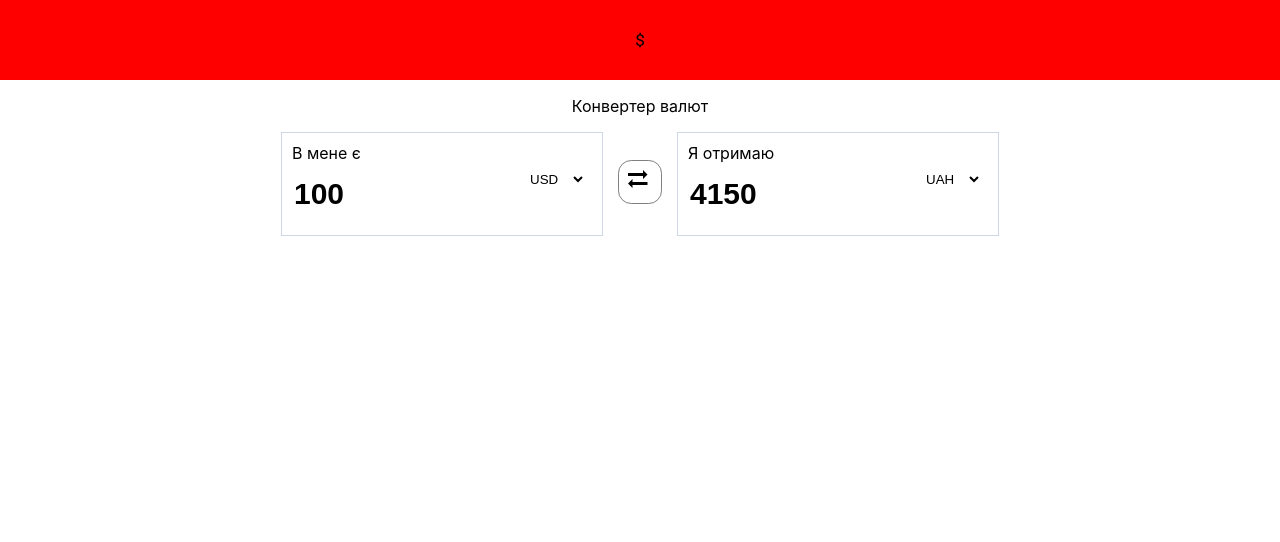
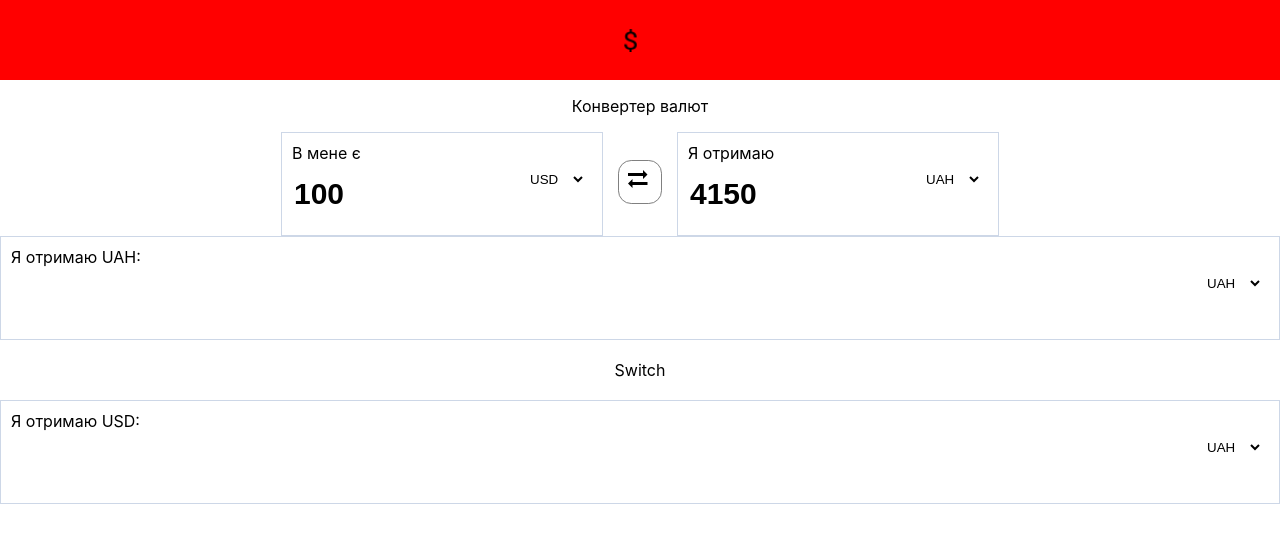
Before and after one commit to Olha36/Currency-converter, a React (Create React App) app: page / in a window 1280 px wide. Shown: the top 542 px of the page. Built offline with nearby package versions, Linux system fonts and the light colour scheme; no server answers.

Commit message:
Сalculator is added

```diff
--- a/src/App.css
+++ b/src/App.css
@@ -6,7 +6,6 @@
   background-color: red;
   min-height: 10vh;
   display: flex;
-  flex-direction: column;
   align-items: center;
   justify-content: center;
   font-size: calc(10px + 2vmin);
--- a/src/App.js
+++ b/src/App.js
@@ -3,6 +3,7 @@ import dollar from './dollar.png'
 import './App.css'
 import Main from './Components/Main'
 import Converter from './Components/Converter'
+import Calculator from './Components/Converterfunctional'
 let URL = 'https://bank.gov.ua/NBUStatService/v1/statdirectory/exchange?json'
 
 function App() {
@@ -23,9 +24,11 @@ function App() {
     <div className="App">
       <header className="App-header">
         <img src={dollar} alt="dollar" />
+        <p>{[setData]}</p>
       </header>
       <Main />
       <Converter />
+      <Calculator />
       {console.log(data)}
     </div>
   )
--- /dev/null
+++ b/src/Components/Converterfunctional/index.js
@@ -0,0 +1,103 @@
+import React from "react";
+const scaleNames = {
+    UAH: 'UAH',
+    USD: 'USD'
+};
+
+function toUAH(USD) {
+    return USD(41.4*1);
+}
+
+function toUSD(UAH) {
+    return UAH(12* 0.0237);
+}
+
+function tryConvert(currency, convert) {
+    const input = parseFloat(currency);
+    if (Number.isNaN(input)) {
+      return '';
+    }
+    const output = convert(input);
+    const rounded = Math.round(output * 1000) / 1000;
+    return rounded.toString();
+}
+
+function CurrencyInput (props) {
+    // eslint-disable-next-line react/prop-types
+    const { onCurrencyChange, currency, scale } = props;
+
+    const handleChange =(e) => {
+      onCurrencyChange(e.target.value);
+    }
+
+    return (
+    //   <fieldset>
+    //     <legend>Enter currency in {scaleNames[scale]}:</legend>
+    //     <input value={currency}
+    //             onChange={handleChange} />
+    //   </fieldset>
+
+    <div className='label-wrapper'>
+          <label className='label-text'>
+            <span>Я отримаю {scaleNames[scale]}:</span>
+            <input type="text" value={currency} onChange={handleChange} />
+            <div>
+              <select className='select-right'>
+                <option value="UAH">UAH</option>
+                <option value="USD">USD<span className='img-EU'></span></option>
+                <option value="EUR">EUR</option>
+              </select>
+            </div>
+          </label>
+        </div>
+    );
+}
+
+function Calculator() {
+    const [state, setState] = React.useState({currency: '', scale: 'UAH'})
+    const [toggle, setToggle] = React.useState(true)
+
+    const handleUAHChange = (currency)=> {
+      setState({scale: 'UAH', currency});
+    }
+
+    const handleUSDChange = (currency) => {
+      setState({scale: 'USD', currency});
+    }
+
+    const handlerSwith = () => {
+      setToggle(state => !state)
+    }
+
+    const scale = state.scale;
+    const currency = state.currency;
+    const hryvni = scale === 'USD' ? tryConvert(currency, toUAH) : currency;
+    const dollars = scale === 'UAH' ? tryConvert(currency, toUSD) : currency;
+
+    const left = (
+    <CurrencyInput
+      scale="UAH"
+      currency={hryvni}
+      onCurrencyChange={handleUAHChange} />
+      )
+
+    const right = (
+      <CurrencyInput
+        scale="USD"
+        currency={dollars}
+        onCurrencyChange={handleUSDChange} />
+        )
+
+    return (
+      <div>
+
+        {toggle ? left : right}
+            <br/>
+            <div onClick={handlerSwith}>Switch</div>
+            <br/>
+        {toggle ? right: left}
+      </div>
+    );
+}
+
+  export default Calculator;
--- a/src/index.css
+++ b/src/index.css
@@ -13,8 +13,9 @@ code {
 }
 
 img {
-  width: 16px;
-  height: 16px;
+  width: 25px;
+  height: 25px;
+  margin-right: 20px;
 }
 svg {
   width: 24px;
```
